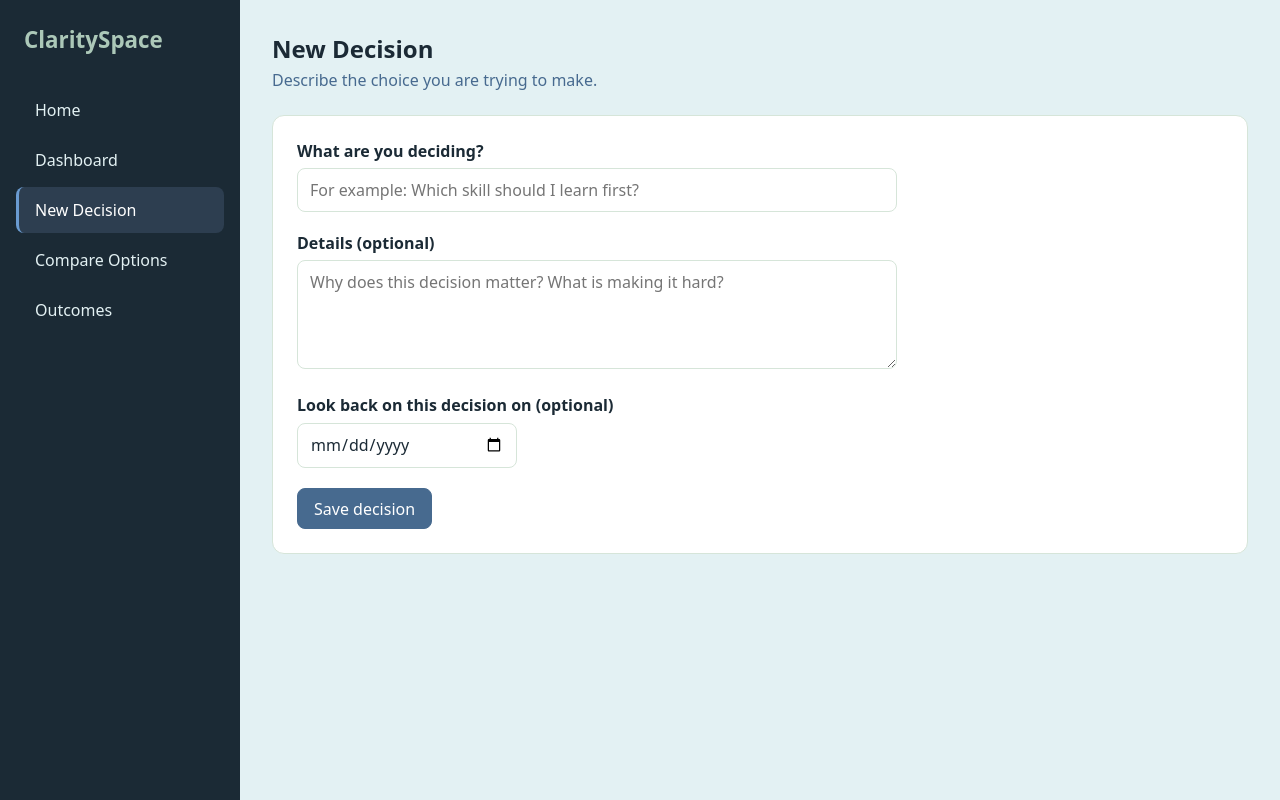
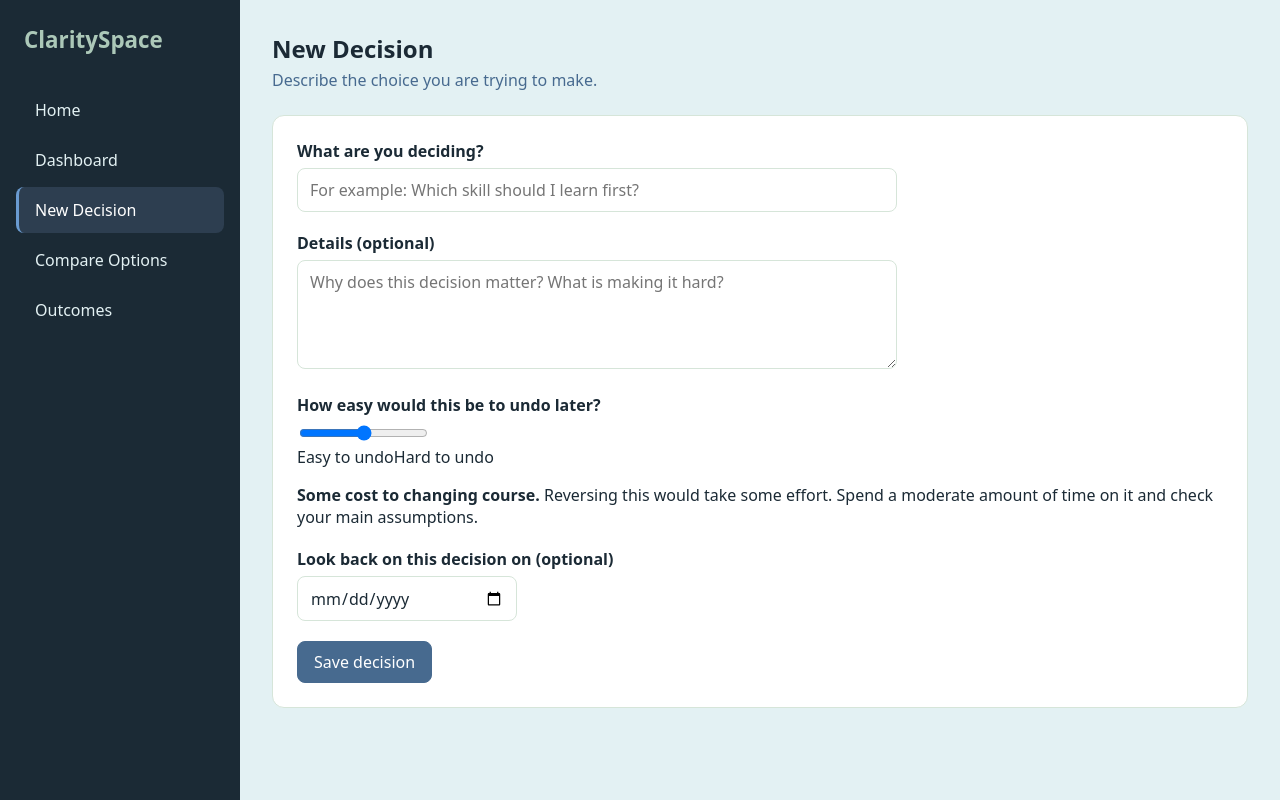
Before and after one commit to sonalstack330/ClaritySpace, a React app in the folder frontend/: page / in a window 1280 px wide. Both pictures are taken after a click on the item "New Decision". Built offline with nearby package versions, Linux system fonts and the light colour scheme; the HTML template or start-up script is replaced by a standard one.

Commit message:
Ask how reversible a decision is when creating it

```diff
--- a/frontend/src/pages/NewDecision.jsx
+++ b/frontend/src/pages/NewDecision.jsx
@@ -1,9 +1,11 @@
 import { useState } from 'react'
+import ReversibilityNote from '../components/ReversibilityNote'
 
 function NewDecision({ onAddDecision }) {
   const [title, setTitle] = useState('')
   const [description, setDescription] = useState('')
   const [revisitOn, setRevisitOn] = useState('')
+  const [reversibility, setReversibility] = useState(3)
 
   function handleSubmit(event) {
     event.preventDefault()
@@ -16,6 +18,7 @@ function NewDecision({ onAddDecision }) {
       title: trimmedTitle,
       description: description.trim(),
       revisitOn,
+      reversibility,
       status: 'active',
       createdAt: new Date().toISOString(),
     })
@@ -23,6 +26,7 @@ function NewDecision({ onAddDecision }) {
     setTitle('')
     setDescription('')
     setRevisitOn('')
+    setReversibility(3)
   }
 
   return (
@@ -58,6 +62,26 @@ function NewDecision({ onAddDecision }) {
           </div>
 
           <div className="form-field">
+            <label htmlFor="reversibility">
+              How easy would this be to undo later?
+            </label>
+            <input
+              id="reversibility"
+              type="range"
+              min="1"
+              max="5"
+              step="1"
+              value={reversibility}
+              onChange={(event) => setReversibility(Number(event.target.value))}
+            />
+            <div className="range-labels">
+              <span>Easy to undo</span>
+              <span>Hard to undo</span>
+            </div>
+            <ReversibilityNote level={reversibility} />
+          </div>
+
+          <div className="form-field">
             <label htmlFor="revisitOn">Look back on this decision on (optional)</label>
             <input
               id="revisitOn"
```
